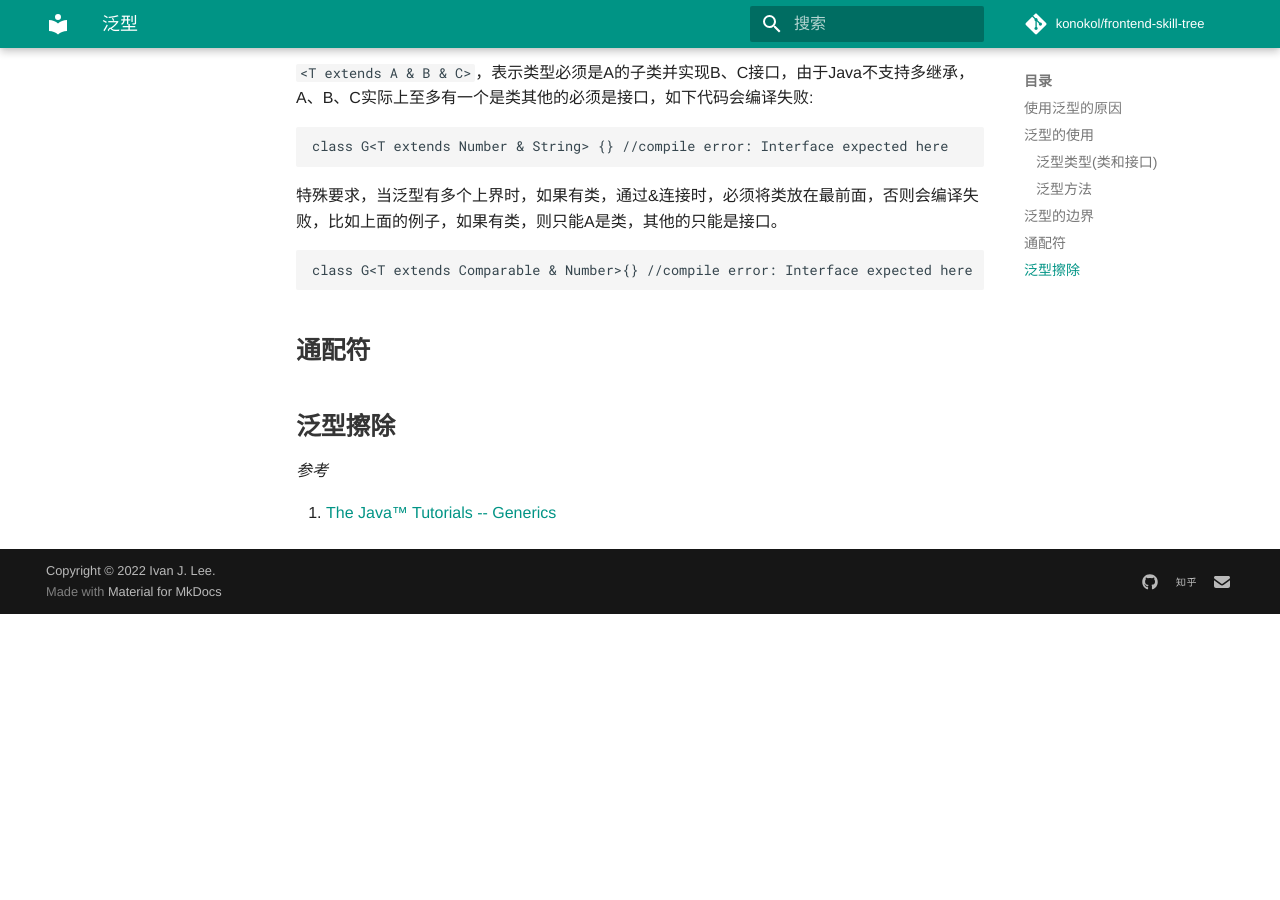
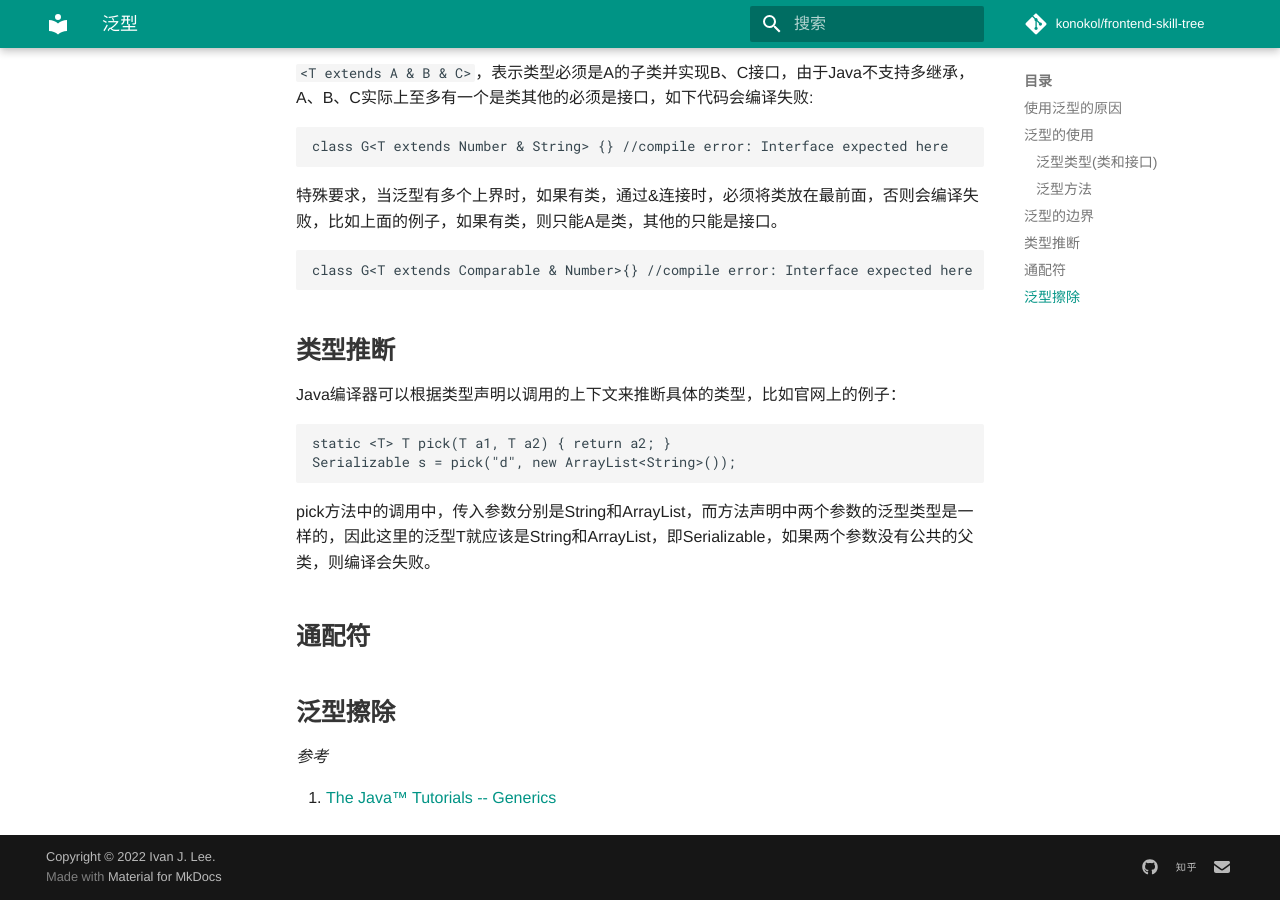
Before and after one commit to konokol/frontend-skill-tree, an MkDocs documentation site: the page built from docs/Java/1-Basic/04-Generics.md, in a window 1280 px wide and 900 px high, scrolled down 2475 px. Built offline with MkDocs 1.6.1 and Material for MkDocs 9.7.7, drawn with Linux system fonts in a browser that asks for light colours; some web fonts are replaced; comment, search, counter and statistics services are not loaded; before the commit the page ends 3089 px from its top, so only the background shows below that.

Commit message:
type interface

````diff
--- a/docs/Java/1-Basic/04-Generics.md
+++ b/docs/Java/1-Basic/04-Generics.md
@@ -105,6 +105,17 @@ class G<T extends Number & String> {} //compile error: Interface expected here
 class G<T extends Comparable & Number>{} //compile error: Interface expected here
 ```
 
+## 类型推断
+
+Java编译器可以根据类型声明以调用的上下文来推断具体的类型，比如官网上的例子：
+
+```Java
+static <T> T pick(T a1, T a2) { return a2; }
+Serializable s = pick("d", new ArrayList<String>());
+```
+
+pick方法中的调用中，传入参数分别是String和ArrayList<String>，而方法声明中两个参数的泛型类型是一样的，因此这里的泛型T就应该是String和ArrayList<String>，即Serializable，如果两个参数没有公共的父类，则编译会失败。
+
 ## 通配符
 
 ## 泛型擦除
````
